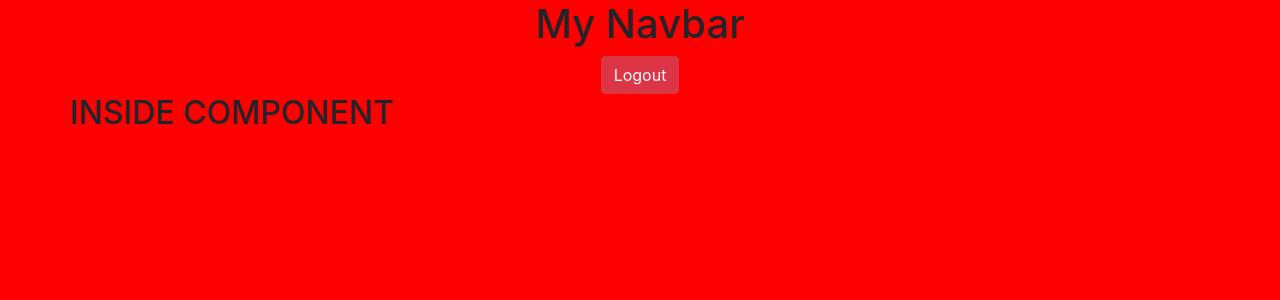
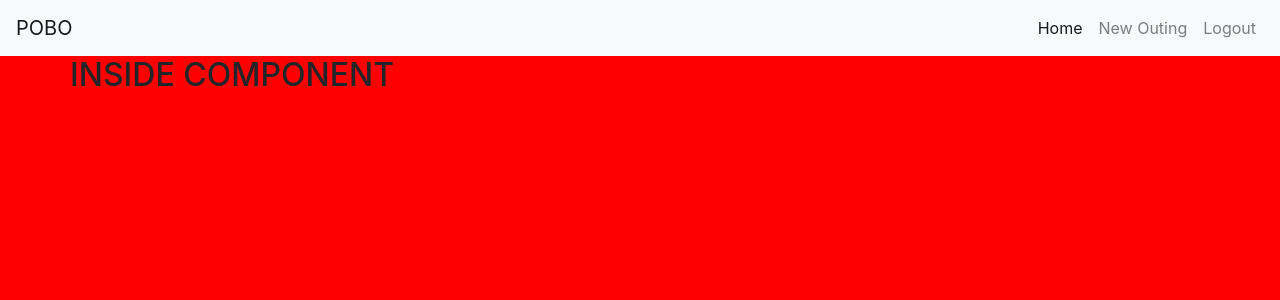
Before and after one commit to Nikababy01/POBO-FrontEnd-Capstone, a React (Create React App) app: page /home in a window 1280 px wide. Shown: the top 300 px of the page. Built offline with nearby package versions, Linux system fonts and the light colour scheme; no server answers; sample sign-in values are in the browser's storage.

Commit message:
navbar works

```diff
--- a/src/App/App.js
+++ b/src/App/App.js
@@ -62,7 +62,7 @@
       <div className="App">
         <BrowserRouter>
           <React.Fragment>
-            <MyNavbar />
+          <MyNavbar authed={authed}/>
              <div className="container">
               <div className="row">
                 <Switch>
--- a/src/components/shared/MyNavbar/MyNavbar.js
+++ b/src/components/shared/MyNavbar/MyNavbar.js
@@ -1,20 +1,65 @@
 import React from 'react';
+import { NavLink as RRNavLink } from 'react-router-dom';
+import {
+  Collapse,
+  Navbar,
+  NavbarToggler,
+  NavbarBrand,
+  Nav,
+  NavItem,
+  NavLink,
+} from 'reactstrap';
+import PropTypes from 'prop-types';
+
 import firebase from 'firebase/app';
 import 'firebase/auth';
 
 import './MyNavbar.scss';
 
 class MyNavbar extends React.Component {
+  static propTypes = {
+    authed: PropTypes.bool.isRequired,
+  }
+
+  state = {
+    isOpen: false,
+  }
+
   logMeOut = (e) => {
     e.preventDefault();
     firebase.auth().signOut();
   }
 
   render() {
+    const { isOpen } = this.state;
+    const buildNavbar = () => {
+      const { authed } = this.props;
+      if (authed) {
+        return (
+          <Nav className="ml-auto" navbar>
+            <NavItem>
+            <NavLink tag={RRNavLink} to='/home'>Home</NavLink>
+            </NavItem>
+            <NavItem>
+            <NavLink tag={RRNavLink} to='/new'>New Outing</NavLink>
+            </NavItem>
+            <NavItem>
+              <NavLink onClick={this.logMeOut}>Logout</NavLink>
+              </NavItem>
+          </Nav>
+        );
+      }
+      return <Nav className="ml-auto" navbar></Nav>;
+    };
     return (
       <div className="MyNavbar">
-        <h1>My Navbar</h1>
-        <button className="btn btn-danger" onClick={this.logMeOut}>Logout</button>
+       <Navbar color="light" light expand="md">
+          <NavbarBrand href="/">POBO</NavbarBrand>
+          <NavbarToggler onClick={this.toggle} />
+          <Collapse isOpen={isOpen} navbar>
+          {buildNavbar()}
+          </Collapse>
+          </Navbar>
       </div>
     );
   }
```
